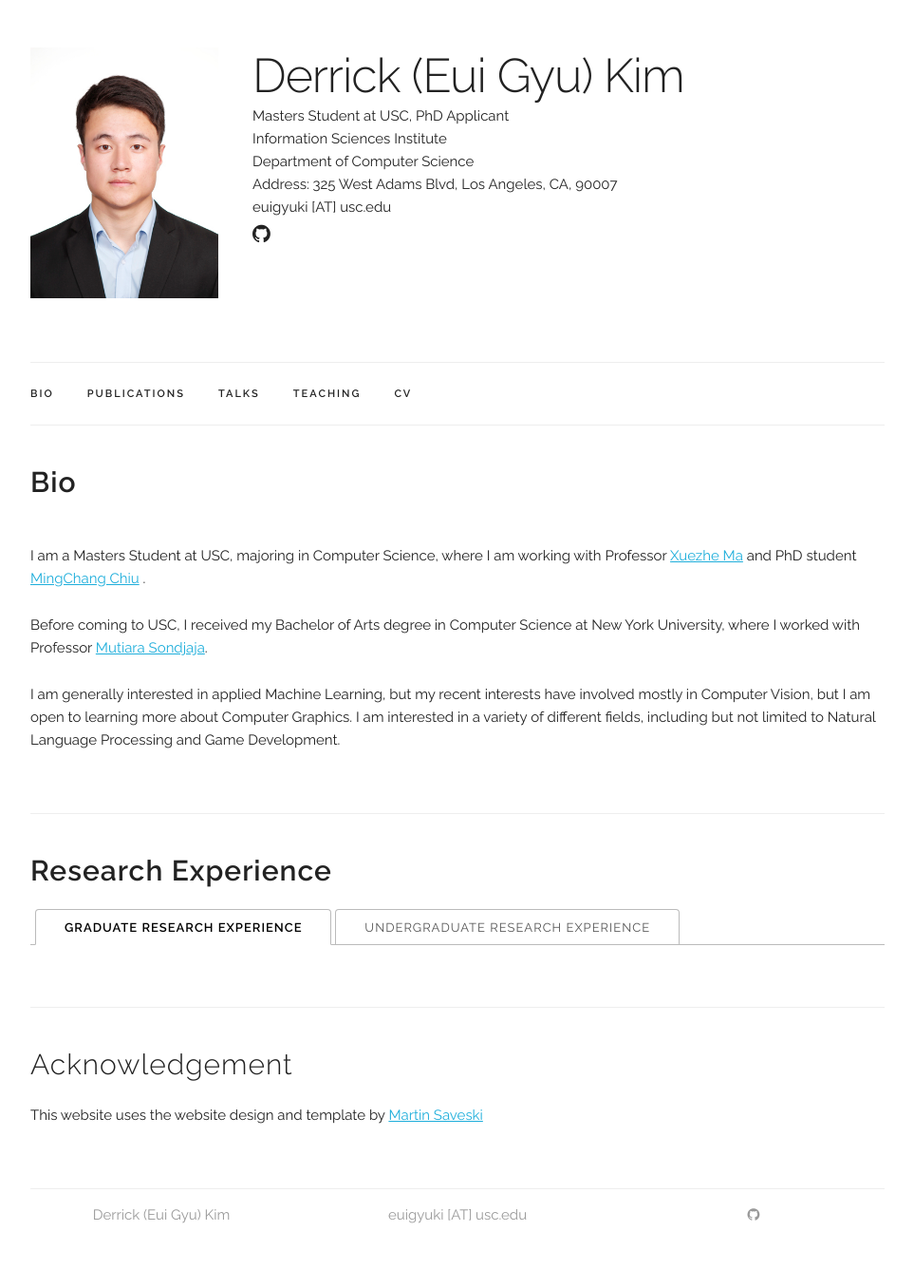
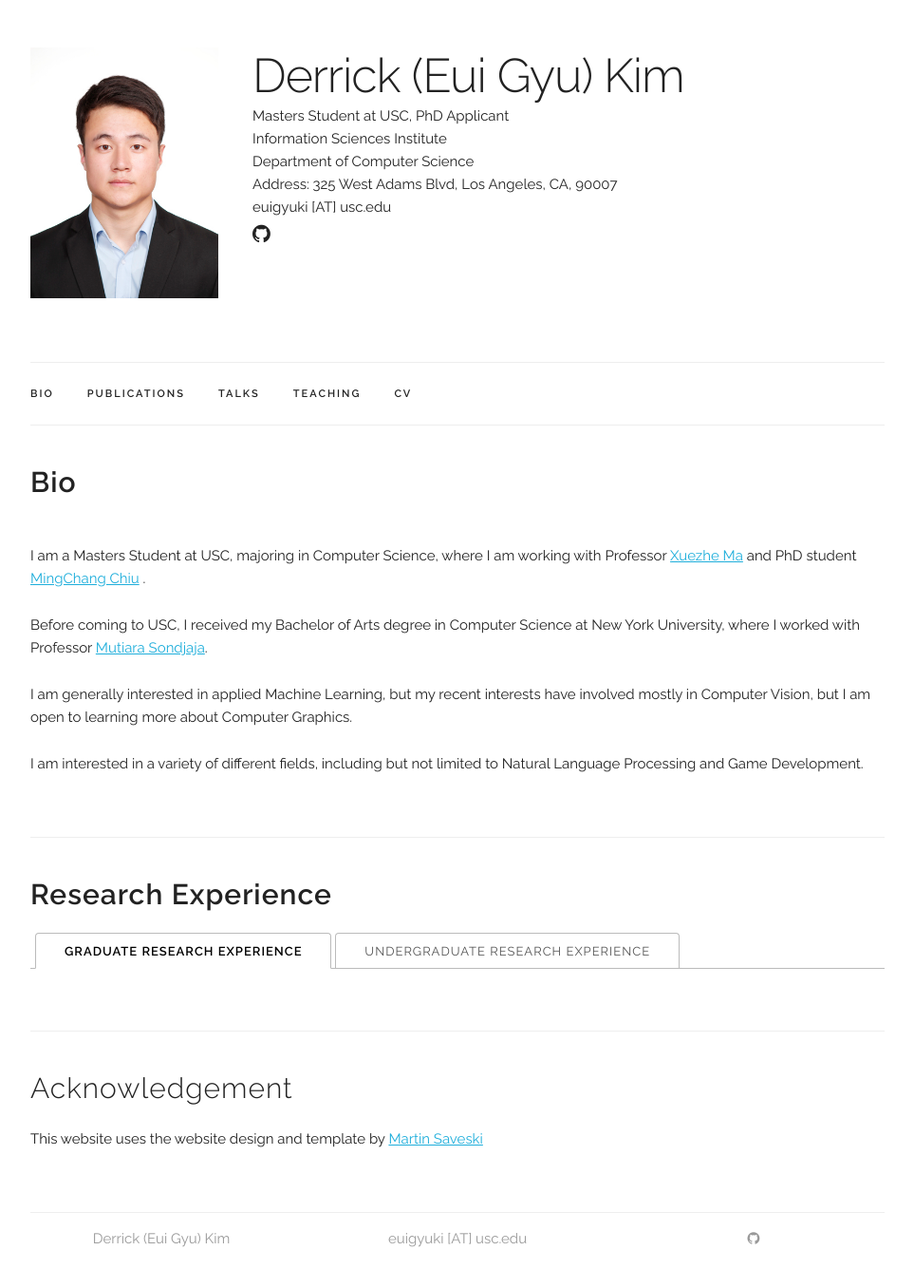
Before and after one commit to euigyuki/euigyuki.github.io, a Jekyll site: the page built from index.html, in a window 1280 px wide. Shown: the whole page at 95% size, without its empty margins (158-1121 px from the left). Built offline with Jekyll 4.4.1, drawn with Linux system fonts in a browser that asks for light colours; before the commit the page ends 1331 px from its top, so only the background shows below that.

Commit message:
updated website

```diff
--- a/index.html
+++ b/index.html
@@ -14,9 +14,10 @@ title: Home
       </p>
 
   </p>
-  <p>
-    I am generally interested in applied Machine Learning, but my recent interests have involved mostly in Computer Vision, but I am open to learning more about Computer Graphics.
-    I am interested in a variety of different fields, including but not limited to Natural Language Processing and Game Development.
+  <p>    I am generally interested in applied Machine Learning, but my recent interests have involved mostly in Computer Vision, but I am open to learning more about Computer Graphics.
+  </p>
+   <p>    I am interested in a variety of different fields, including but not limited to Natural Language Processing and Game Development.
+  </p>
 
 
 
```
